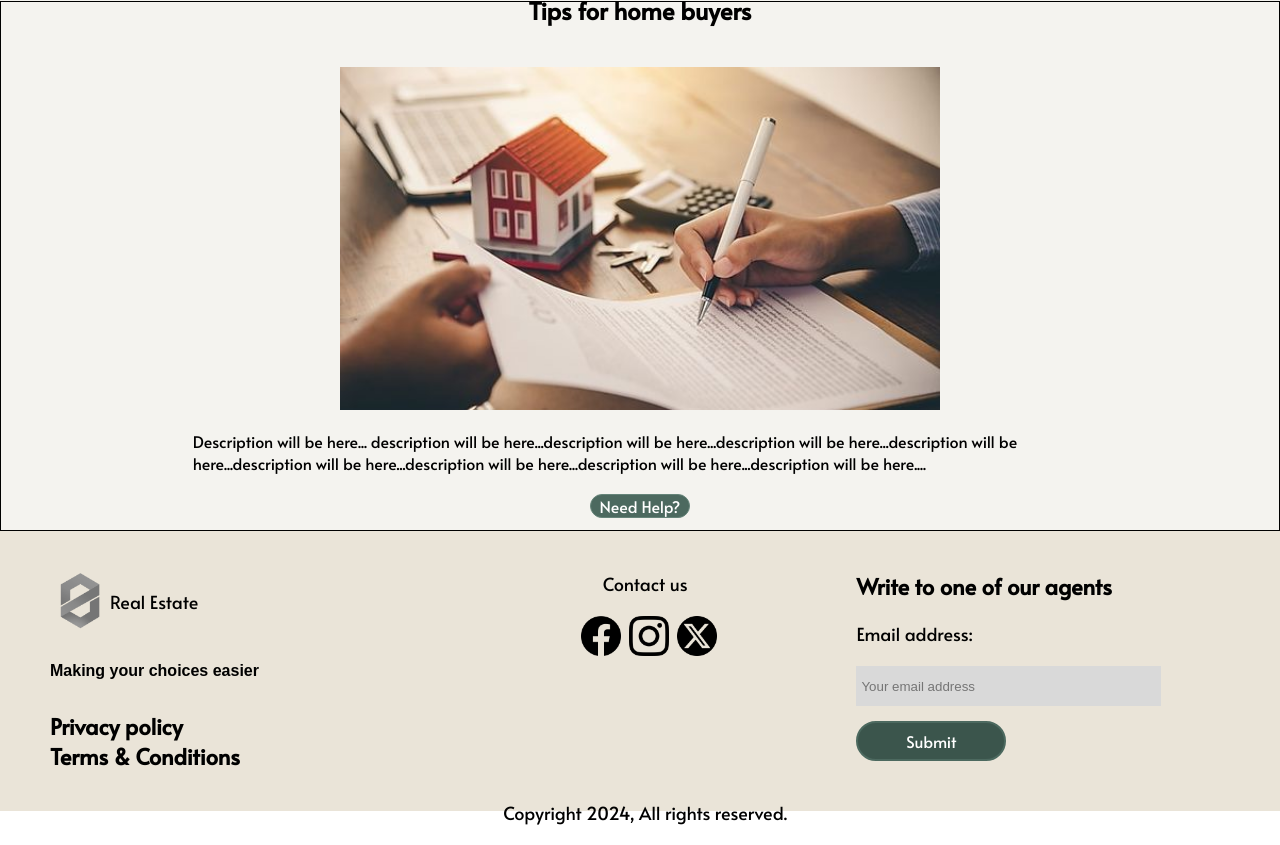
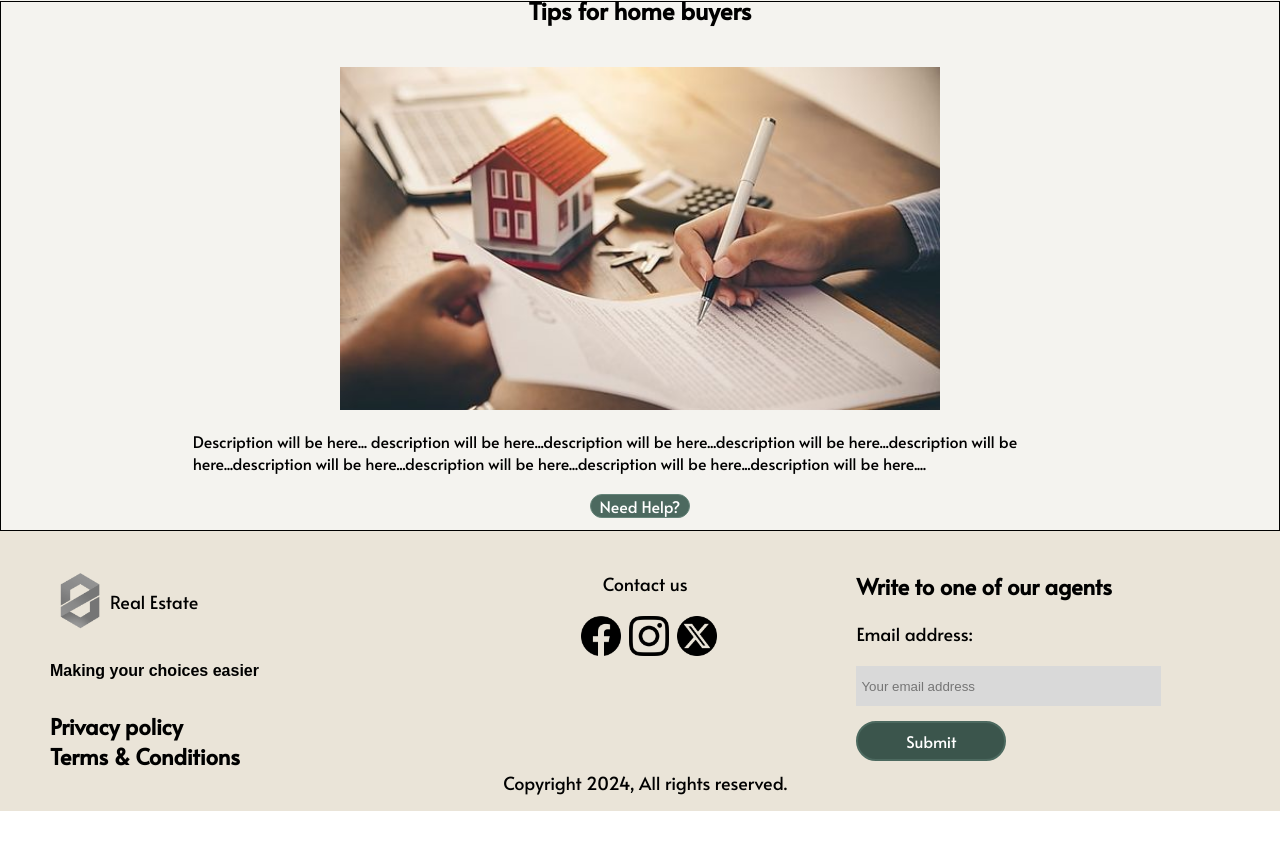
Before and after one commit to gentkoshii/RealEstateListingsPlatform, a React (Vite) app in the folder react-estate/: page / in a window 1280 px wide. Shown: the part 2864-3709 px from the top of the page. After the commit the page ends 3679 px from the top, so only its background shows below. Built offline with nearby package versions, Linux system fonts and the light colour scheme; a web font is replaced by a local one.

Commit message:
Update homeFooter.scss

```diff
--- a/react-estate/src/Components/homeFooter.scss
+++ b/react-estate/src/Components/homeFooter.scss
@@ -99,7 +99,7 @@
         }
 
         #copyRights {
-            padding-top: 140px;
+            padding-top: 110px;
         }
 
         @include lg {
```
